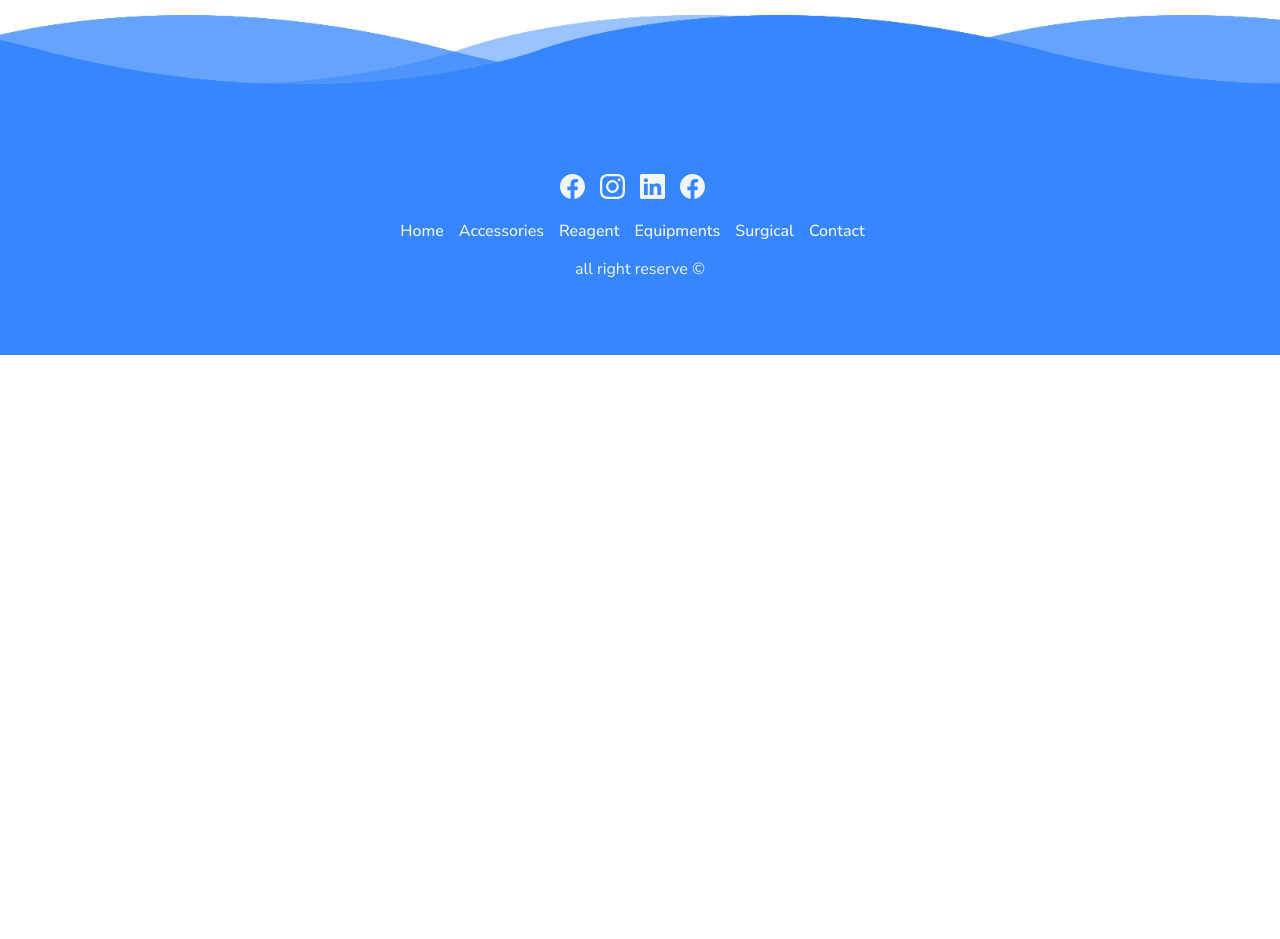
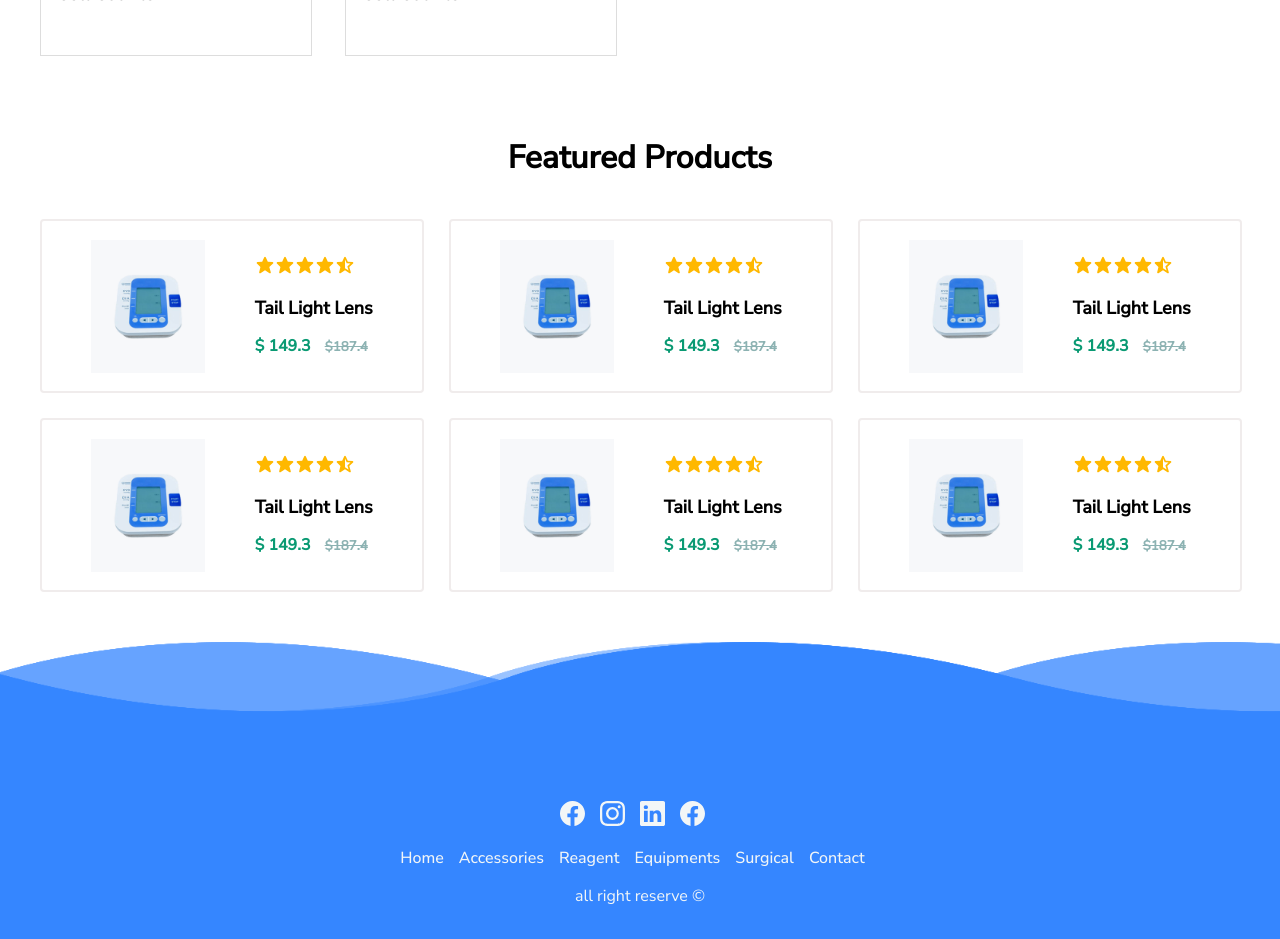
Before and after one commit to laizuakram1/Global-health, a React (Vite) app: page / in a window 1280 px wide. Shown: the part 1860-2799 px from the top of the page. Before the commit the page ends 2215 px from the top, so only its background shows below. Built offline with nearby package versions, Linux system fonts and the light colour scheme.

Commit message:
create featured items

```diff
--- /dev/null
+++ b/src/Components/BestSelling/BestSelling.css
@@ -0,0 +1,11 @@
+
+.best_selling{
+    margin-top: 80px;
+
+}
+.best_selling h1{
+    font-size: 32px;
+    font-weight: 700;
+    text-align: center;
+    margin-bottom: 40px;
+}
--- /dev/null
+++ b/src/Components/BestSelling/BestSelling.jsx
@@ -0,0 +1,13 @@
+import React from 'react'
+import { ItemCard } from '../ItemCard/ItemCard'
+import '../BestSelling/BestSelling.css'
+
+export const BestSelling = () => {
+  return (
+    <div className='best_selling'>
+        <h1>Best Selling</h1>
+
+        <ItemCard />
+    </div>
+  )
+}
--- /dev/null
+++ b/src/Components/FeaturedProducts/FeaturedProducts.css
@@ -0,0 +1,52 @@
+
+
+.featured_products{
+    margin-top: 80px;
+}
+.featured_products h1{
+    font-size: 32px;
+    font-weight: 700;
+    text-align: center;
+    margin-bottom: 40px;
+}
+
+.featured_container{
+    display: grid;
+    grid-template-columns: repeat(3, 1fr);
+    gap: 25px;
+}
+
+
+.featured_item{
+    width: 380px;
+    height: 170px;
+    display: flex;
+    align-items: center;
+    justify-content: space-evenly;
+    border: 2px solid #f0ecec;
+    border-radius: 4px;
+}
+
+.featured_item img{
+    width: 30%;
+}
+.featured_info svg{
+    font-size: 20px;
+    color: #FFB800;
+}
+.featured_info h5{
+    font-size: 18px;
+    font-weight: 700;
+    margin: 15px 0px;
+}
+.featured_info p{
+    font-size: 16px;
+    font-weight: 700;
+    color: #0a9a73;
+    margin: 0;
+}
+.featured_info p > small{
+    text-decoration: line-through;
+    color: #8cb2b2;
+    margin-left: 10px;
+}
--- /dev/null
+++ b/src/Components/FeaturedProducts/FeaturedProducts.jsx
@@ -0,0 +1,100 @@
+import React from "react";
+import '../FeaturedProducts/FeaturedProducts.css';
+import { BiSolidStar,BiSolidStarHalf } from "react-icons/bi";
+import bp_machine from '../../assets/images/bp.png';
+
+
+export const FeaturedProducts = () => {
+  return (
+    <div className="featured_products">
+      <h1>Featured Products</h1>
+
+      <div className="featured_container">
+        <div className="featured_item">
+          <img src={bp_machine} alt="product image" />
+          <div className="featured_info">
+            <BiSolidStar />
+            <BiSolidStar />
+            <BiSolidStar />
+            <BiSolidStar />
+            <BiSolidStarHalf />
+
+            <h5>Tail Light Lens</h5>
+            <p>$ 149.3 <small>$187.4</small></p>
+
+          </div>
+        </div>
+        <div className="featured_item">
+          <img src={bp_machine} alt="product image" />
+          <div className="featured_info">
+            <BiSolidStar />
+            <BiSolidStar />
+            <BiSolidStar />
+            <BiSolidStar />
+            <BiSolidStarHalf />
+
+            <h5>Tail Light Lens</h5>
+            <p>$ 149.3 <small>$187.4</small></p>
+
+          </div>
+        </div>
+        <div className="featured_item">
+          <img src={bp_machine} alt="product image" />
+          <div className="featured_info">
+            <BiSolidStar />
+            <BiSolidStar />
+            <BiSolidStar />
+            <BiSolidStar />
+            <BiSolidStarHalf />
+
+            <h5>Tail Light Lens</h5>
+            <p>$ 149.3 <small>$187.4</small></p>
+
+          </div>
+        </div>
+        <div className="featured_item">
+          <img src={bp_machine} alt="product image" />
+          <div className="featured_info">
+            <BiSolidStar />
+            <BiSolidStar />
+            <BiSolidStar />
+            <BiSolidStar />
+            <BiSolidStarHalf />
+
+            <h5>Tail Light Lens</h5>
+            <p>$ 149.3 <small>$187.4</small></p>
+
+          </div>
+        </div>
+        <div className="featured_item">
+          <img src={bp_machine} alt="product image" />
+          <div className="featured_info">
+            <BiSolidStar />
+            <BiSolidStar />
+            <BiSolidStar />
+            <BiSolidStar />
+            <BiSolidStarHalf />
+
+            <h5>Tail Light Lens</h5>
+            <p>$ 149.3 <small>$187.4</small></p>
+
+          </div>
+        </div>
+        <div className="featured_item">
+          <img src={bp_machine} alt="product image" />
+          <div className="featured_info">
+            <BiSolidStar />
+            <BiSolidStar />
+            <BiSolidStar />
+            <BiSolidStar />
+            <BiSolidStarHalf />
+
+            <h5>Tail Light Lens</h5>
+            <p>$ 149.3 <small>$187.4</small></p>
+
+          </div>
+        </div>
+      </div>
+    </div>
+  );
+};
--- a/src/Components/OutProducts/OurProducts.jsx
+++ b/src/Components/OutProducts/OurProducts.jsx
@@ -13,11 +13,11 @@ export const OurProducts = () => {
 
   all_tabs.forEach((tab, index) =>{
     tab.addEventListener('click', () =>{
-      all_tabs.forEach((tab) =>{tab.classList.remove('active')});
-      tab.classList.add('active');
+      all_tabs.forEach((tab) =>{tab.classList.remove('active_btn')});
+      tab.classList.add('active_btn');
 
-      all_contents?.forEach((content) =>{content?.classList.remove('content-active')});
-      all_contents[index]?.classList.add('content-active');
+      all_contents?.forEach((content) =>{content?.classList.remove('active_content')});
+      all_contents[index]?.classList.add('active_content');
 
     })
   });
@@ -35,14 +35,14 @@ export const OurProducts = () => {
 
       <div className="tabs-container">
         <div className="tabs_box">
-          <button className="tab_btn active">Equipment</button>
+          <button className="tab_btn active_btn">Equipment</button>
           <button className="tab_btn">Laboratory</button>
           <button className="tab_btn">Surgical</button>
           <button className="tab_btn">Kit</button>
         </div>
 
         <div className="content_box">
-          <div className="content content-active">
+          <div className="content">
             <h2>Equipments</h2>
 
             <ItemCard></ItemCard>
--- a/src/Pages/Home/Home.jsx
+++ b/src/Pages/Home/Home.jsx
@@ -2,6 +2,8 @@ import React from 'react'
 import { Hero } from '../../Components/Hero/Hero'
 import { Speciality } from '../../Components/Speciality/Speciality'
 import { OurProducts } from '../../Components/OutProducts/OurProducts'
+import { FeaturedProducts } from '../../Components/FeaturedProducts/FeaturedProducts'
+import { BestSelling } from '../../Components/BestSelling/BestSelling'
 
 
 export const Home = () => {
@@ -10,6 +12,8 @@ export const Home = () => {
         <Hero></Hero>
         <Speciality />
         <OurProducts />
+        <BestSelling />
+        <FeaturedProducts />
     </div>
   )
 }
```
Also changed, not shown: src/assets/images/bp.png (added).
